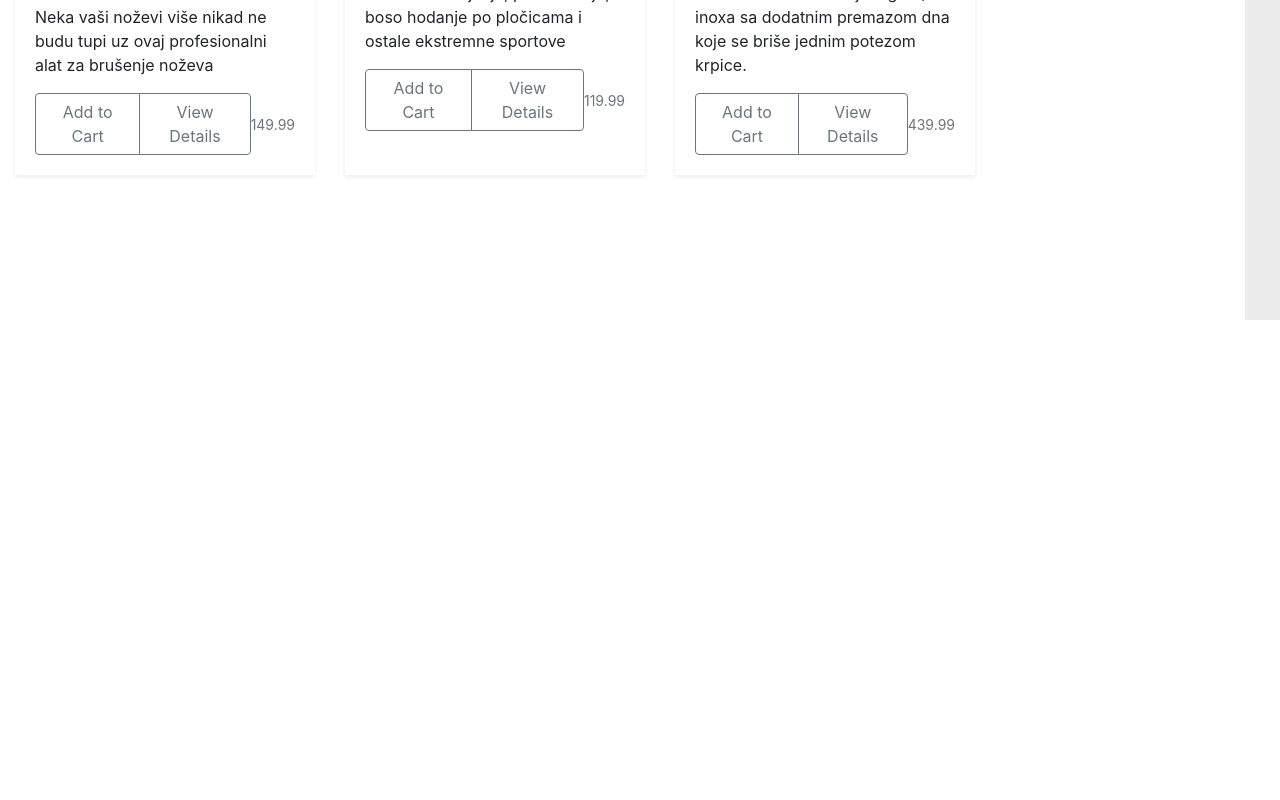
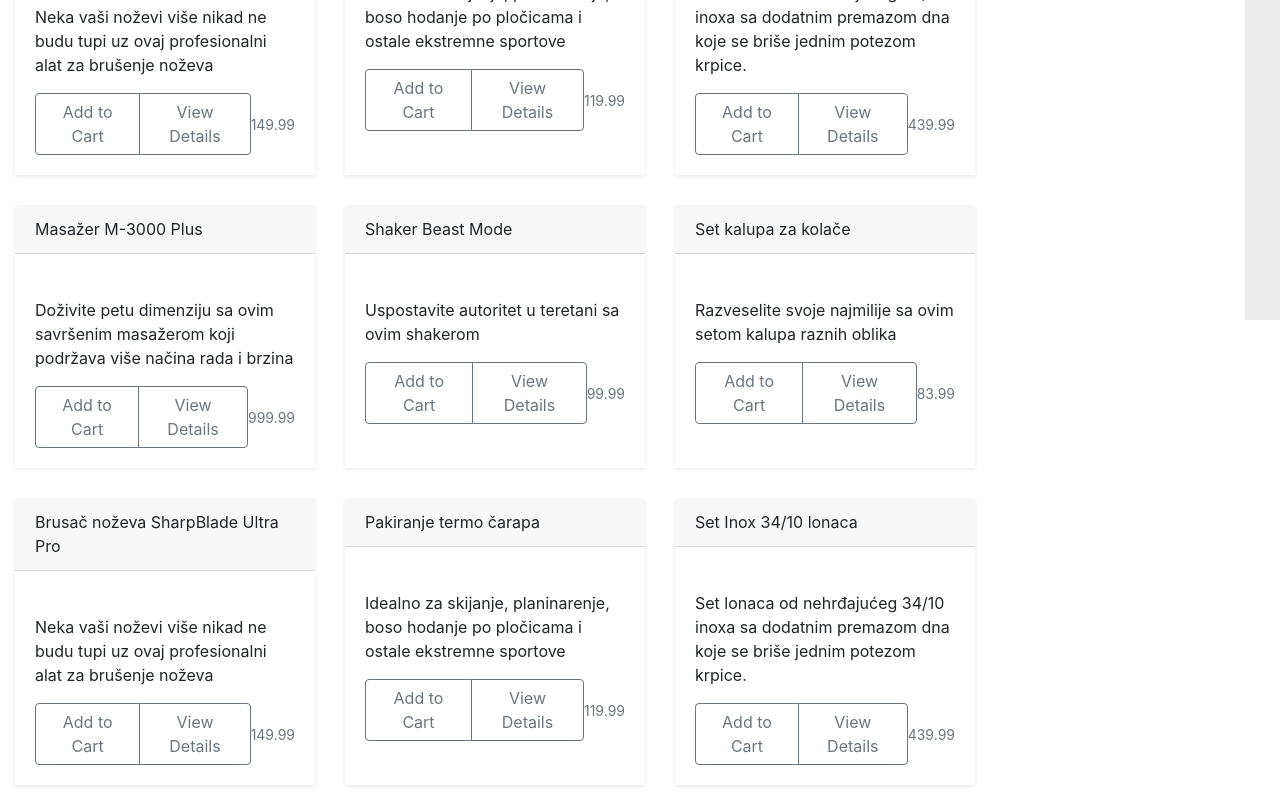
Before and after one commit to Fduretic/webshop, an Angular app: page /home in a window 1280 px wide. Shown: the part 480-1280 px from the top of the page. Before the commit the page ends 800 px from the top, so only its background shows below. Built offline with nearby package versions, Linux system fonts and the light colour scheme.

Commit message:
design improvements

```diff
--- a/src/app/app.component.scss
+++ b/src/app/app.component.scss
@@ -21,6 +21,9 @@
     background-color: #253646;
     color: white;
     font-weight: 600;
+    position: fixed;
+    width: 100%;
+    z-index: 10;
   }
 
 
@@ -39,9 +42,10 @@
       height: calc(100% - 60px);
       width: 35px;
       background-color: #ececec;
-      position: absolute;
+      position: fixed;
       overflow: hidden;
       right: 0px;
+      top: 60px;
 
       .icon:hover {
         cursor: pointer;
--- a/src/app/pages/home/home.component.scss
+++ b/src/app/pages/home/home.component.scss
@@ -3,6 +3,8 @@
   height: 100%;
   display: flex;
   flex-wrap: wrap;
+  top: 60px;
+  position: relative;
 
   .item-card {
     margin: 15px;
--- a/src/app/pages/home/home.component.ts
+++ b/src/app/pages/home/home.component.ts
@@ -48,6 +48,42 @@ export class HomeComponent implements OnInit {
         label: 'Set Inox 34/10 lonaca',
         description: 'Set lonaca od nehrđajućeg 34/10 inoxa sa dodatnim premazom dna koje se briše jednim potezom krpice.',
         price: 439.99
+      },
+      {
+        id: '2100',
+        label: 'Masažer M-3000 Plus',
+        description: 'Doživite petu dimenziju sa ovim savršenim masažerom koji podržava više načina rada i brzina',
+        price: 999.99
+      },
+      {
+        id: '2101',
+        label: 'Shaker Beast Mode',
+        description: 'Uspostavite autoritet u teretani sa ovim shakerom',
+        price: 99.99
+      },
+      {
+        id: '2102',
+        label: 'Set kalupa za kolače',
+        description: 'Razveselite svoje najmilije sa ovim setom kalupa raznih oblika',
+        price: 83.99
+      },
+      {
+        id: '2103',
+        label: 'Brusač noževa SharpBlade Ultra Pro',
+        description: 'Neka vaši noževi više nikad ne budu tupi uz ovaj profesionalni alat za brušenje noževa',
+        price: 149.99
+      },
+      {
+        id: '2104',
+        label: 'Pakiranje termo čarapa',
+        description: 'Idealno za skijanje, planinarenje, boso hodanje po pločicama i ostale ekstremne sportove',
+        price: 119.99
+      },
+      {
+        id: '2105',
+        label: 'Set Inox 34/10 lonaca',
+        description: 'Set lonaca od nehrđajućeg 34/10 inoxa sa dodatnim premazom dna koje se briše jednim potezom krpice.',
+        price: 439.99
       }
     ];
   }
```
